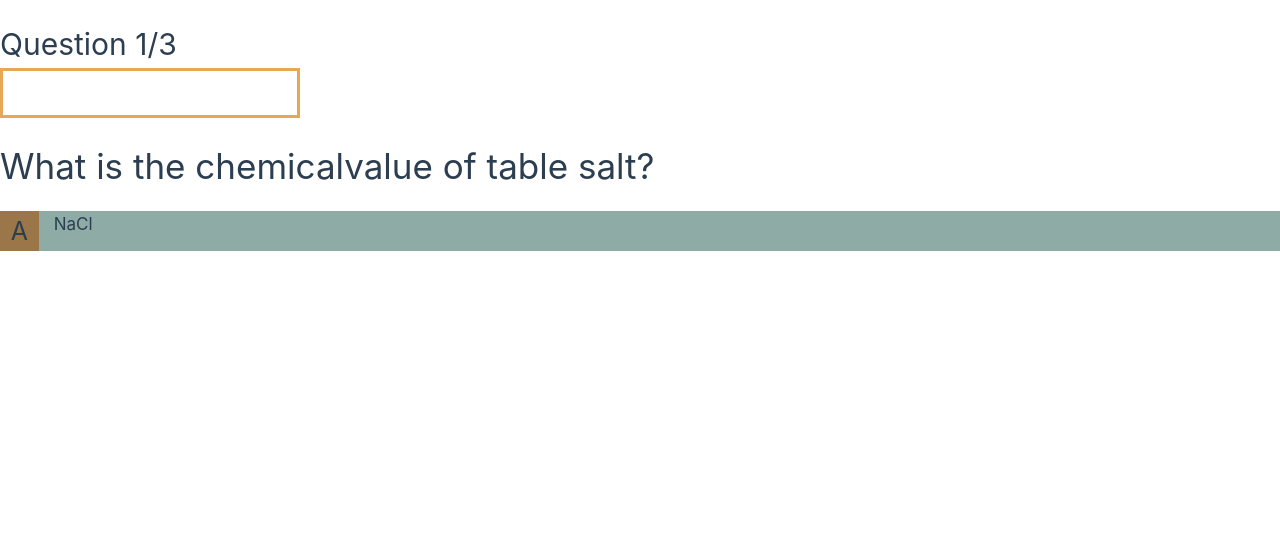
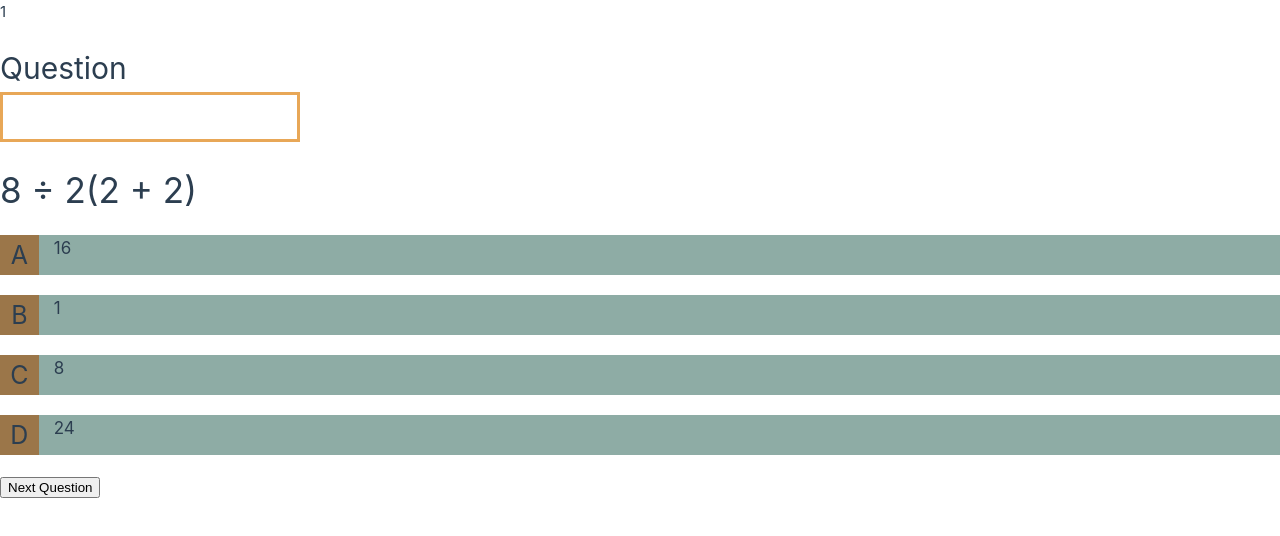
Before and after one commit to niepsuje/Quize-vue-app, a Vue app: page /quiz/1 in a window 1280 px wide. Shown: the top 536 px of the page. Built offline with nearby package versions, Linux system fonts and the light colour scheme.

Commit message:
Question.vue

```diff
--- a/src/App.vue
+++ b/src/App.vue
@@ -1,6 +1,6 @@
 <script setup>
   import {RouterView} from "vue-router"
-  import QuizesView from "./views/QuizesView.vue"
+  // import QuizesView from "./views/QuizesView.vue"
 </script>
 
 <template>
--- a/src/components/Card.vue
+++ b/src/components/Card.vue
@@ -1,9 +1,13 @@
 <script setup>
-    import {defineProps} from "vue"
+    // import {defineProps} from "vue"
     import {useRouter} from "vue-router"
 
     const router = useRouter()
-    const { quiz } = defineProps(['quiz'])
+
+    // const { quiz } = defineProps(['quiz'])
+    const { quiz } = defineProps({
+        quiz: Object,
+    });
 
     const navigateToQuiz = () => {
         router.push(`/quiz/${quiz.id}`)
--- a/src/components/Question.vue
+++ b/src/components/Question.vue
@@ -1,14 +1,21 @@
+<script setup>
+const { question } = defineProps({
+    question: Object,
+});
+
+</script>
+
 <template>
     <div class="question-container">
         <h1 class="question">
-            What is the chemicalvalue of table salt?
+            {{question.text}}
         </h1>
     </div>
-    <div class="option-container">
-        <div class="option">
-            <p class="option-label">A</p>
+    <div class="options-container">
+        <div v-for="option in question.options" :key="option.id" class="option">
+            <p class="option-label">{{option.label}}</p>
             <div class="option-value">
-                <p>NaCl</p>
+                <p>{{option.text}}</p>
             </div>
         </div>
     </div>
--- a/src/components/QuizHeader.vue
+++ b/src/components/QuizHeader.vue
@@ -1,6 +1,12 @@
+<script setup>
+    const {questionStatus} = defineProps({
+        questionStatus: Object,
+    })
+</script>
+
 <template>
             <header>
-            <h4>Question 1/3</h4>
+            <h4>Question {{ questionStatus }}</h4>
             <div class="bar">
                 <div class="completion"></div>
             </div>
--- a/src/data/quizes.json
+++ b/src/data/quizes.json
@@ -287,6 +287,36 @@
                         "isCorrect": false
                     }
                 ]
+            },
+            {
+                "id": 4,
+                "text": "Which oneee ?????",
+                "options": [
+                    {
+                        "id": 1,
+                        "label": "A",
+                        "text": "CH4",
+                        "isCorrect": false
+                    },
+                    {
+                        "id": 2,
+                        "label": "B",
+                        "text": "NaCl",
+                        "isCorrect": true
+                    },
+                    {
+                        "id": 3,
+                        "label": "C",
+                        "text": "C2H6",
+                        "isCorrect": false
+                    },
+                    {
+                        "id": 4,
+                        "label": "D",
+                        "text": "C3H8",
+                        "isCorrect": false
+                    }
+                ]
             }
         ]
     }
--- a/src/views/QuizView.vue
+++ b/src/views/QuizView.vue
@@ -1,14 +1,26 @@
 <script setup>
     import Question from "../components/Question.vue"
     import QuizHeader from "../components/QuizHeader.vue"
+    import {useRoute} from "vue-router"
+    import { ref, watch } from "vue"
+    import quizes from "../data/quizes.json"
+
+    const route = useRoute()
+    const quizId = parseInt(route.params.id)
+    const quiz = quizes.find(q => q.id === quizId)
+    const currentQuestionIndex = ref(0)
+
+
 </script>
 
 <template>
     <div>
-        <QuizHeader />
+        {{ quizId }}
+        <QuizHeader :questionStatus="questionStatus"/>
         <div>
-            <Question />
+           <Question :question="quiz.questions[currentQuestionIndex]"/>
         </div>
+        <button @click="currentQuestionIndex++">Next Question</button>
 
     </div>
 </template>
```
